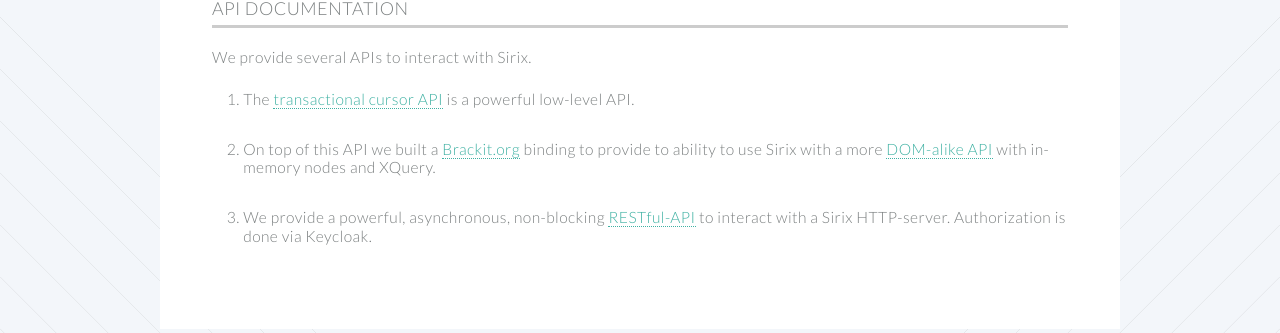
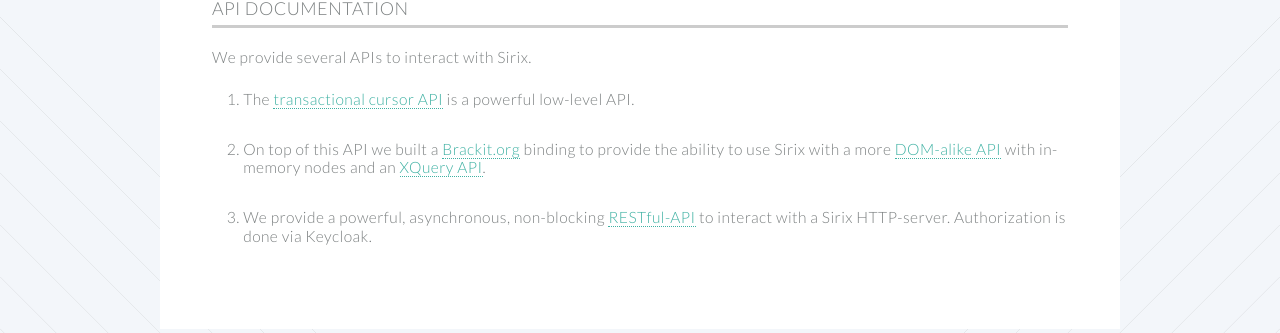
Before and after one commit to sirixdb/sirixdb.github.io, a Jekyll site: the page built from documentation.md, in a window 1280 px wide and 900 px high, scrolled down 727 px. Shown: the part 214-547 px from the top of the window. Built offline with Jekyll 4.4.1, drawn with Linux system fonts in a browser that asks for light colours; our own code applies the rules of GitHub Pages for plain Markdown files.

Commit message:
Update documentation.md

```diff
--- a/documentation.md
+++ b/documentation.md
@@ -17,6 +17,6 @@ We provide several APIs to interact with Sirix.
 
 1. The [transactional cursor API](/transactional-cursor-api.html) is a powerful low-level API.
 
-2. On top of this API we built a [Brackit.org](http://brackit.org) binding to provide to ability to use Sirix with a more [DOM-alike API](/dom-alike-api.html) with in-memory nodes and XQuery.
+2. On top of this API we built a [Brackit.org](http://brackit.org) binding to provide the ability to use Sirix with a more [DOM-alike API](/dom-alike-api.html) with in-memory nodes and an [XQuery API](/xml-xquery-api.html).
 
 3. We provide a powerful, asynchronous, non-blocking [RESTful-API](/rest-api.html) to interact with a Sirix HTTP-server. Authorization is done via Keycloak.
```
